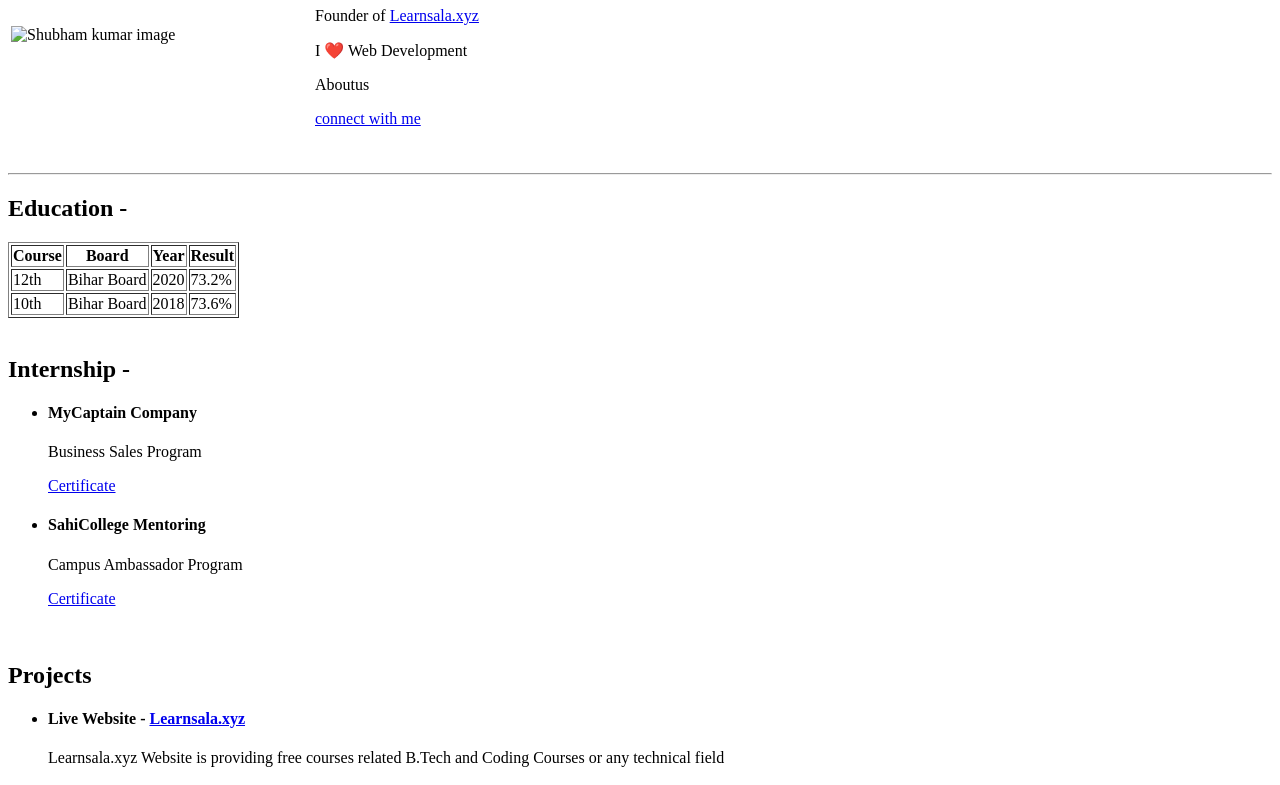
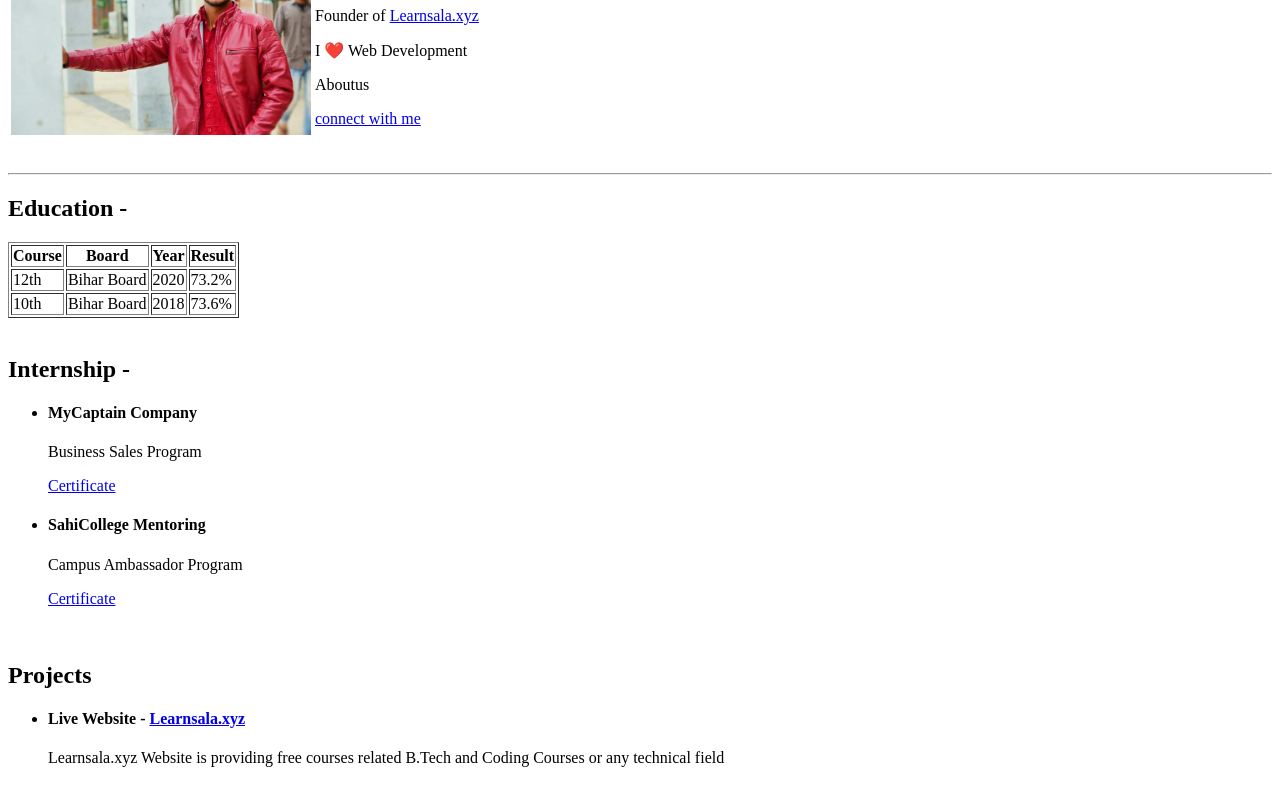
Before and after one commit to shubhamkumar8108/Livewebsite-Myresume, a plain HTML site: page index.html in a window 1280 px wide. Shown: the part 84-869 px from the top of the page. Drawn offline with Linux system fonts and the light colour scheme.

Commit message:
Update index.html

```diff
--- a/index.html
+++ b/index.html
@@ -12,7 +12,7 @@
     <header>
         <table>
             <tr>
-                <td><img style="float: left;" width=300 src="image/Shubham.jpg" alt="Shubham kumar image"></td>
+                <td><img style="float: left;" width=300 src="Shubham.jpg" alt="Shubham kumar image"></td>
                 <td>
                     <h1>Shubham Kumar</h1>
                     <p>Founder of <a href="https://www.learnsala.xyz/">Learnsala.xyz</p></a>
```
